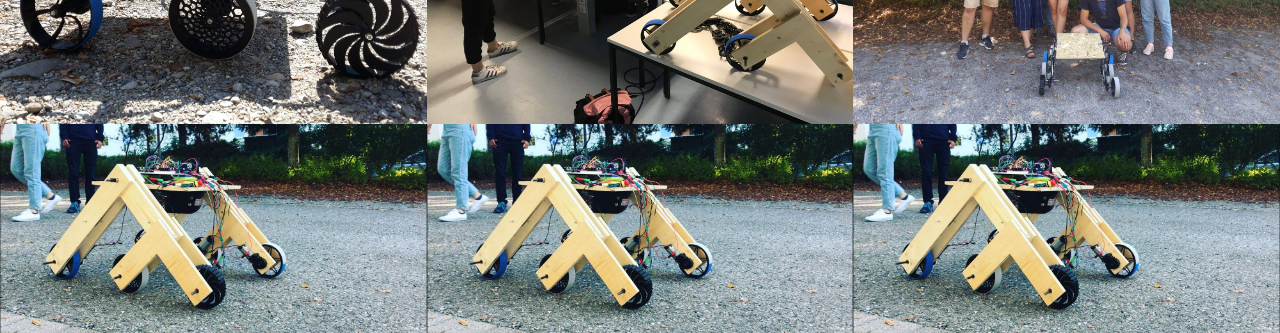
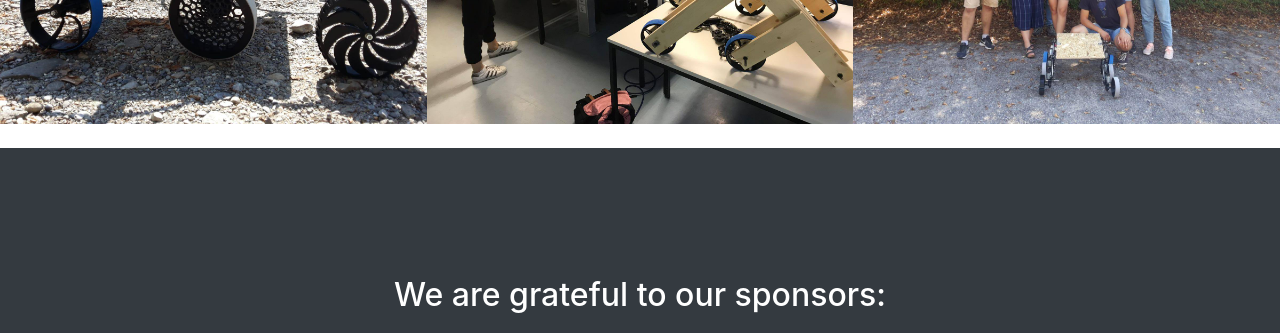
Before and after one commit to r2mars/r2mars.github.io, a website with bundled scripts: page index.html in a window 1280 px wide. Shown: the part 2090-2423 px from the top of the page. Built offline with nearby package versions, Linux system fonts and the light colour scheme; files whose address does not match are found by name.

Commit message:
Update index.html

```diff
--- a/index.html
+++ b/index.html
@@ -183,7 +183,7 @@
           </div>
           <div class="col-lg-4 col-sm-6">
             <a class="portfolio-box" href="img/pic5.jpg">
-              <img class="img-fluid" src="img/pic5.jpg" alt="">
+              <img class="img-fluid" src="img/40977528_301186834000553_2851718732466618368_n.jpg" alt="">
               <div class="portfolio-box-caption">
                 <div class="portfolio-box-caption-content">
                   <div class="project-category text-faded">
@@ -198,7 +198,7 @@
           </div>
           <div class="col-lg-4 col-sm-6">
             <a class="portfolio-box" href="img/pic5.jpg">
-              <img class="img-fluid" src="img/pic5.jpg" alt="">
+              <img class="img-fluid" src="img/40897064_2001214413503998_9017743107394895872_n.jpg" alt="">
               <div class="portfolio-box-caption">
                 <div class="portfolio-box-caption-content">
                   <div class="project-category text-faded">
@@ -213,7 +213,7 @@
           </div>
           <div class="col-lg-4 col-sm-6">
             <a class="portfolio-box" href="img/pic5.jpg">
-              <img class="img-fluid" src="img/pic5.jpg" alt="">
+              <img class="img-fluid" src="img/48407239_307951939825830_4320087198209671168_n.jpg" alt="">
               <div class="portfolio-box-caption">
                 <div class="portfolio-box-caption-content">
                   <div class="project-category text-faded">
```
